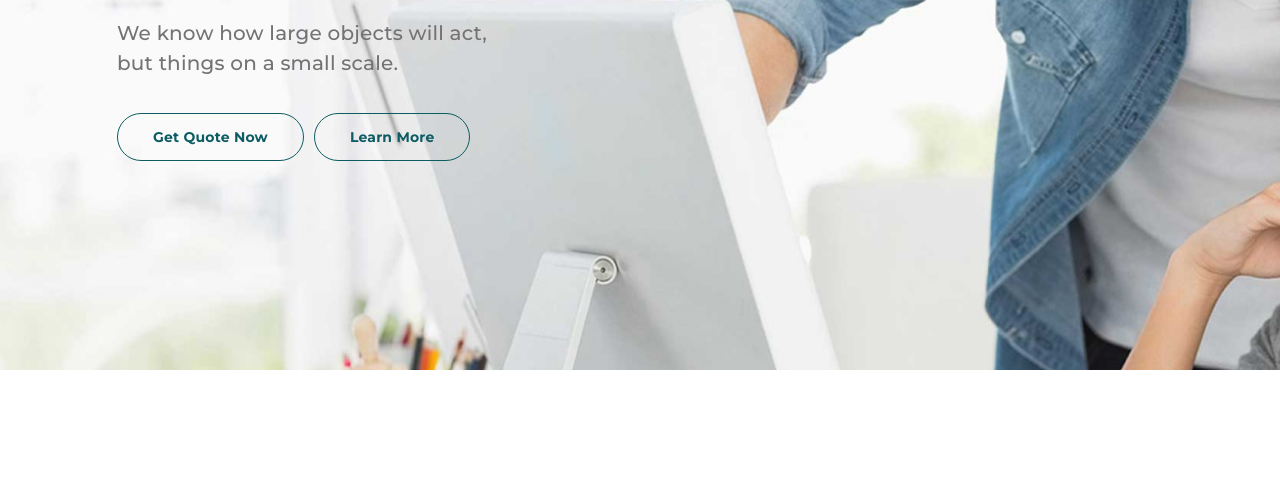
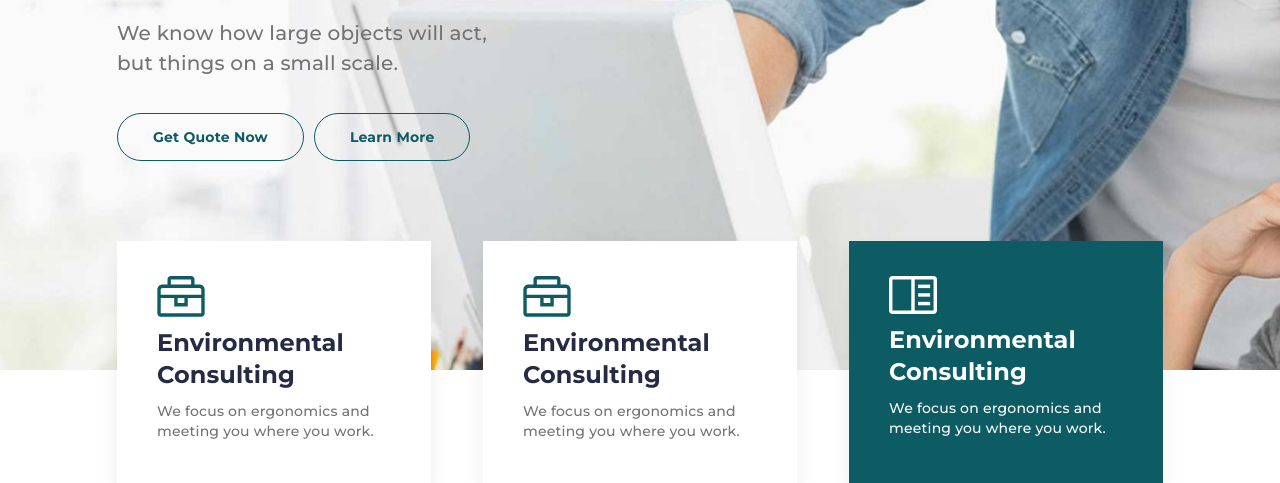
Before and after one commit to mrakas1993/relvise_project, a plain HTML site: page index.html in a window 1280 px wide. Shown: the part 441-924 px from the top of the page. Before the commit the page ends 811 px from the top, so only its background shows below. Drawn offline with Linux system fonts and the light colour scheme.

Commit message:
section finance

```diff
--- a/index.html
+++ b/index.html
@@ -38,7 +38,45 @@
                 </div>
             </div>
         </header>
-        <section></section>
+        <section class="finance">
+            <div class="container">
+                <div class="finance-box">
+                    <div class="finance-item">
+                        <img class="finance-item__img"src="img/portfol.svg" alt="portfol">
+                        <h2 class="finance-item__title">
+                            Environmental
+                            Consulting
+                        </h2>
+                        <p class="finance-item__text">
+                            We focus on ergonomics and
+                            meeting you where you work.
+                        </p>
+                    </div>
+                    <div class="finance-item">
+                        <img class="finance-item__img"src="img/portfol.svg" alt="portfol">
+                        <h2 class="finance-item__title">
+                            Environmental
+                            Consulting
+                        </h2>
+                        <p class="finance-item__text">
+                            We focus on ergonomics and
+                            meeting you where you work.
+                        </p>
+                    </div>
+                    <div class="finance-item get">
+                        <img class="finance-item__img"src="img/notebook.svg" alt="portfol">
+                        <h2 class="finance-item__title">
+                            Environmental
+                            Consulting
+                        </h2>
+                        <p class="finance-item__text">
+                            We focus on ergonomics and
+                            meeting you where you work.
+                        </p>
+                    </div>
+                </div>
+            </div>
+        </section>
         <section></section>
         <section></section>
         <section></section>
--- a/style/style.css
+++ b/style/style.css
@@ -122,4 +122,44 @@ header{
     background-color: #FF7B47;
     border-color:#FF7B47;
 }
-/* lkfdnknbkjrnkj */
+.finance-box {
+    display: flex;
+    justify-content: space-between;
+    position: relative;
+    margin-top: -129px;
+}
+.finance-item {
+    max-width: 328px;
+    min-height: 242px;
+    background: white;
+    padding: 35px 40px;
+    box-shadow: 0px 13px 19px rgba(0, 0, 0, 0.07);
+}
+.finance-item__img {
+}
+.finance-item__title {
+    padding: 10px 0;
+    font-weight: bold;
+    font-size: 24px;
+    line-height: 133%;
+    letter-spacing: 0.1px;
+    color: #252B42;
+    max-width: 234px;
+}
+.finance-item__text {
+    font-weight: 500;
+    font-size: 14px;
+    line-height: 143%;
+    letter-spacing: 0.2px;
+    color: #737373;
+    max-width: 224px;
+}
+.get{
+    background: #0D5C63;
+}
+.get>h2{
+    color: white;
+}
+.get>p{
+    color: white;
+}
```
Also changed, not shown: img/notebook.svg (added).
